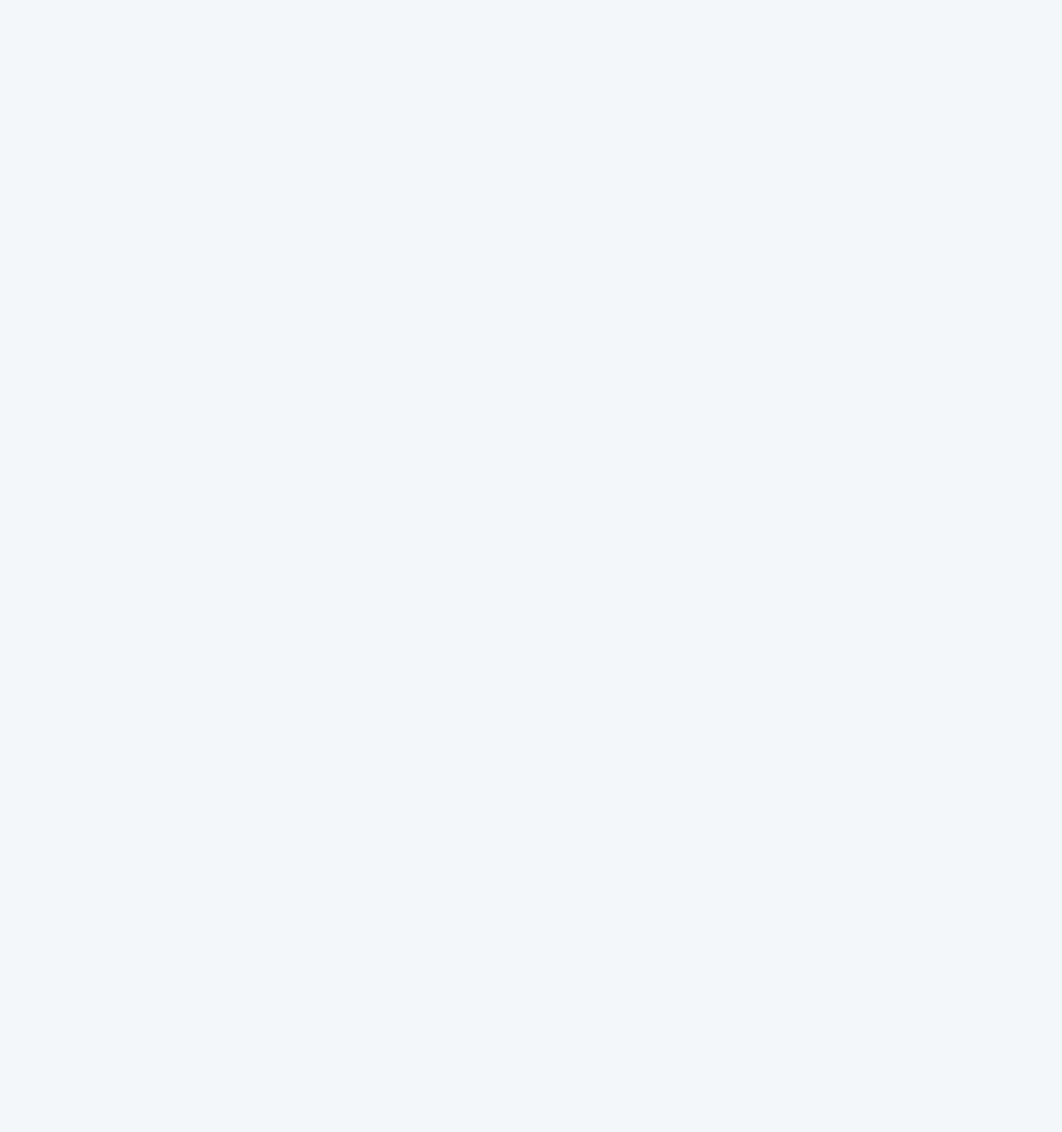
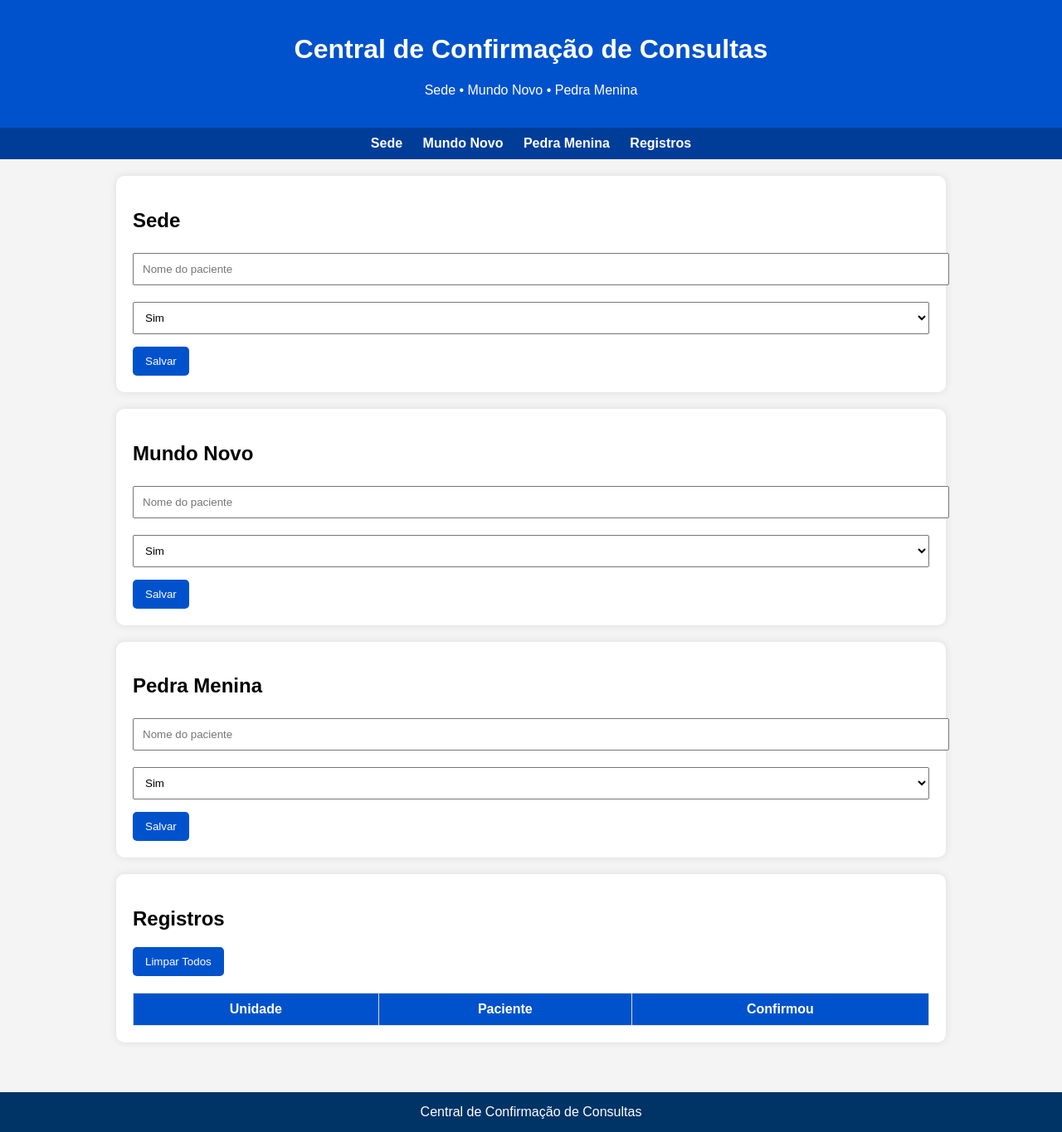
Before and after one commit to felipemoreira9010-blip/regula-aosecretaria, a plain HTML site: page index.html in a window 1280 px wide. Shown: the whole page at 83% size. Before the commit the page ends 800 px from the top, so only its background shows below. Drawn offline with Linux system fonts and the light colour scheme.

Commit message:
Update index.html

```diff
--- a/index.html
+++ b/index.html
@@ -2,63 +2,254 @@
 <html lang="pt-BR">
 <head>
 <meta charset="UTF-8">
-<meta name="viewport" content="width=device-width, initial-scale=1.0">
-<title>Central de Confirmação de Consultas</title>
+<meta name="viewport" content="width=device-width, initial-scale=1">
+<title>Central de Consultas</title>
 
 <style>
-*{
+body{
+font-family:Arial,sans-serif;
+background:#f4f4f4;
 margin:0;
-padding:0;
-box-sizing:border-box;
-scroll-behavior:smooth;
 }
 
-body{
-font-family:Arial,sans-serif;
-background:#f4f7fa;
+header{
+background:#0052cc;
+color:white;
+padding:20px;
+text-align:center;
 }
 
 nav{
-background:#0052cc;
-padding:15px;
-position:sticky;
-top:0;
-z-index:1000;
-}
-
-nav ul{
-display:flex;
-justify-content:center;
-gap:20px;
-list-style:none;
-flex-wrap:wrap;
+background:#003d99;
+padding:10px;
+text-align:center;
 }
 
 nav a{
 color:white;
 text-decoration:none;
+margin:10px;
 font-weight:bold;
 }
 
-header{
-background:linear-gradient(135deg,#0052cc,#00a2ff);
-color:white;
-text-align:center;
-padding:80px 20px;
-}
-
-section{
-max-width:1200px;
+.container{
+max-width:1000px;
 margin:auto;
 padding:20px;
 }
 
 .card{
 background:white;
-padding:25px;
-border-radius:12px;
-box-shadow:0 2px 10px rgba(0,0,0,.10);
+padding:20px;
 margin-bottom:20px;
+border-radius:10px;
+box-shadow:0 0 10px rgba(0,0,0,0.1);
 }
 
-h2
+input,select{
+width:100%;
+padding:10px;
+margin:5px 0 15px;
+}
+
+button{
+background:#0052cc;
+color:white;
+border:none;
+padding:10px 15px;
+cursor:pointer;
+border-radius:5px;
+}
+
+button:hover{
+background:#003d99;
+}
+
+table{
+width:100%;
+border-collapse:collapse;
+margin-top:20px;
+}
+
+table th,
+table td{
+border:1px solid #ddd;
+padding:10px;
+}
+
+table th{
+background:#0052cc;
+color:white;
+}
+
+footer{
+background:#003366;
+color:white;
+text-align:center;
+padding:15px;
+margin-top:20px;
+}
+</style>
+</head>
+
+<body>
+
+<header id="inicio">
+<h1>Central de Confirmação de Consultas</h1>
+<p>Sede • Mundo Novo • Pedra Menina</p>
+</header>
+
+<nav>
+<a href="#sede">Sede</a>
+<a href="#mundo">Mundo Novo</a>
+<a href="#pedra">Pedra Menina</a>
+<a href="#registros">Registros</a>
+</nav>
+
+<div class="container">
+
+<div class="card" id="sede">
+<h2>Sede</h2>
+
+<input type="text" id="nomeSede" placeholder="Nome do paciente">
+
+<select id="statusSede">
+<option>Sim</option>
+<option>Não</option>
+</select>
+
+<button onclick="salvar('Sede','nomeSede','statusSede')">
+Salvar
+</button>
+</div>
+
+<div class="card" id="mundo">
+<h2>Mundo Novo</h2>
+
+<input type="text" id="nomeMundo" placeholder="Nome do paciente">
+
+<select id="statusMundo">
+<option>Sim</option>
+<option>Não</option>
+</select>
+
+<button onclick="salvar('Mundo Novo','nomeMundo','statusMundo')">
+Salvar
+</button>
+</div>
+
+<div class="card" id="pedra">
+<h2>Pedra Menina</h2>
+
+<input type="text" id="nomePedra" placeholder="Nome do paciente">
+
+<select id="statusPedra">
+<option>Sim</option>
+<option>Não</option>
+</select>
+
+<button onclick="salvar('Pedra Menina','nomePedra','statusPedra')">
+Salvar
+</button>
+</div>
+
+<div class="card" id="registros">
+
+<h2>Registros</h2>
+
+<button onclick="limpar()">
+Limpar Todos
+</button>
+
+<table>
+
+<thead>
+<tr>
+<th>Unidade</th>
+<th>Paciente</th>
+<th>Confirmou</th>
+</tr>
+</thead>
+
+<tbody id="lista"></tbody>
+
+</table>
+
+</div>
+
+</div>
+
+<footer>
+Central de Confirmação de Consultas
+</footer>
+
+<script>
+
+let registros = JSON.parse(localStorage.getItem("consultas")) || [];
+
+function salvar(unidade,nomeId,statusId){
+
+let nome =
+document.getElementById(nomeId).value;
+
+let status =
+document.getElementById(statusId).value;
+
+if(nome === ""){
+alert("Digite o nome.");
+return;
+}
+
+registros.push({
+unidade: unidade,
+nome: nome,
+status: status
+});
+
+localStorage.setItem(
+"consultas",
+JSON.stringify(registros)
+);
+
+document.getElementById(nomeId).value="";
+
+mostrar();
+
+}
+
+function mostrar(){
+
+let tabela =
+document.getElementById("lista");
+
+tabela.innerHTML="";
+
+for(let i=0;i<registros.length;i++){
+
+tabela.innerHTML +=
+"<tr>" +
+"<td>"+registros[i].unidade+"</td>" +
+"<td>"+registros[i].nome+"</td>" +
+"<td>"+registros[i].status+"</td>" +
+"</tr>";
+
+}
+
+}
+
+function limpar(){
+
+localStorage.removeItem("consultas");
+
+registros=[];
+
+mostrar();
+
+}
+
+mostrar();
+
+</script>
+
+</body>
+</html>
```
